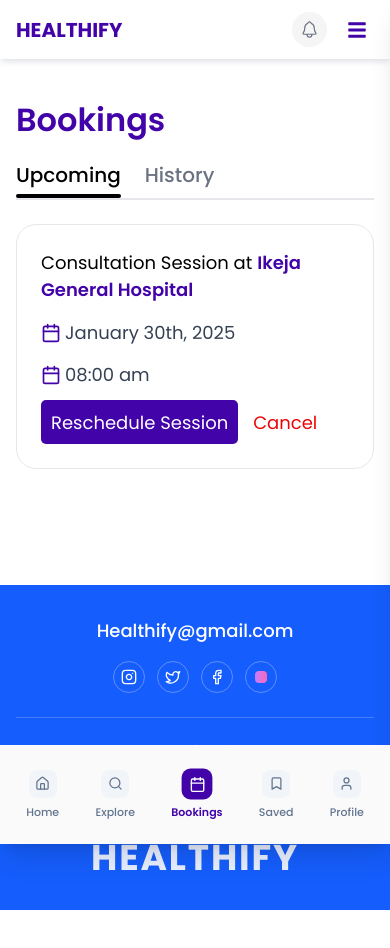
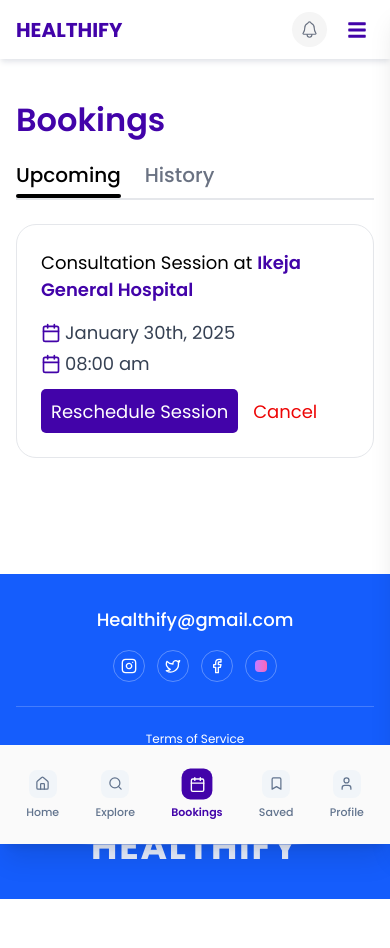
Before and after one commit to BusandCode/healthify, a Next.js app: page /dashboard/bookings in a window 390 px wide. Shown: the top 948 px of the page. Built offline with nearby package versions, Linux system fonts and the light colour scheme.

Commit message:
Update Booking.tsx

```diff
--- a/components/Booking.tsx
+++ b/components/Booking.tsx
@@ -45,7 +45,7 @@
               Consultation Session at <span className='text-[#4203a9] font-semibold'>Ikeja General Hospital</span>
             </h1>
             <article className='flex flex-col items-start gap-3'>
-              <div className='flex lg:flex-row flex-col items-start lg:items-center gap-[15px]'>
+              <div className='flex lg:flex-row flex-col items-start lg:items-center gap-1 lg:gap-[15px]'>
                 {/* time */}
                 <div className='flex items-center gap-1'>
                   <Calendar className='w-5 h-5 lg:w-8 lg:h-8 text-[#4203a9]' />
```
